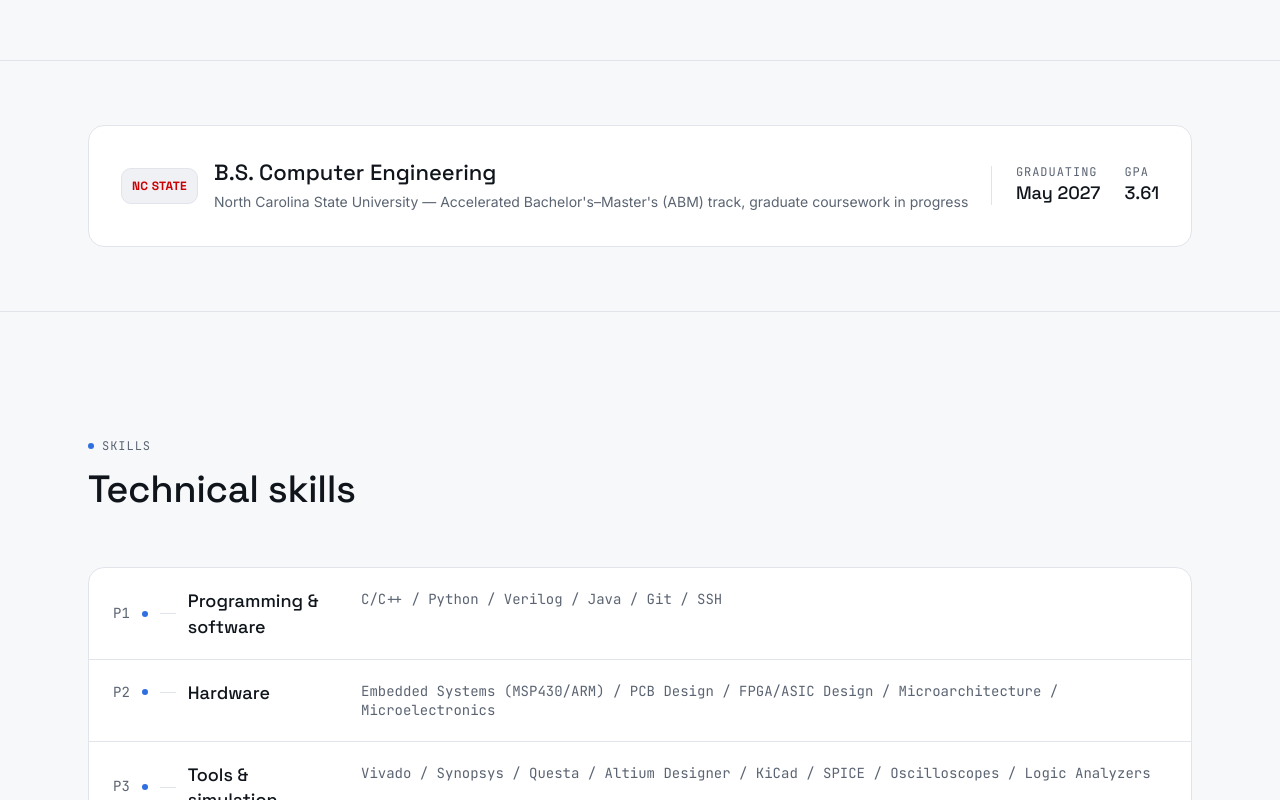
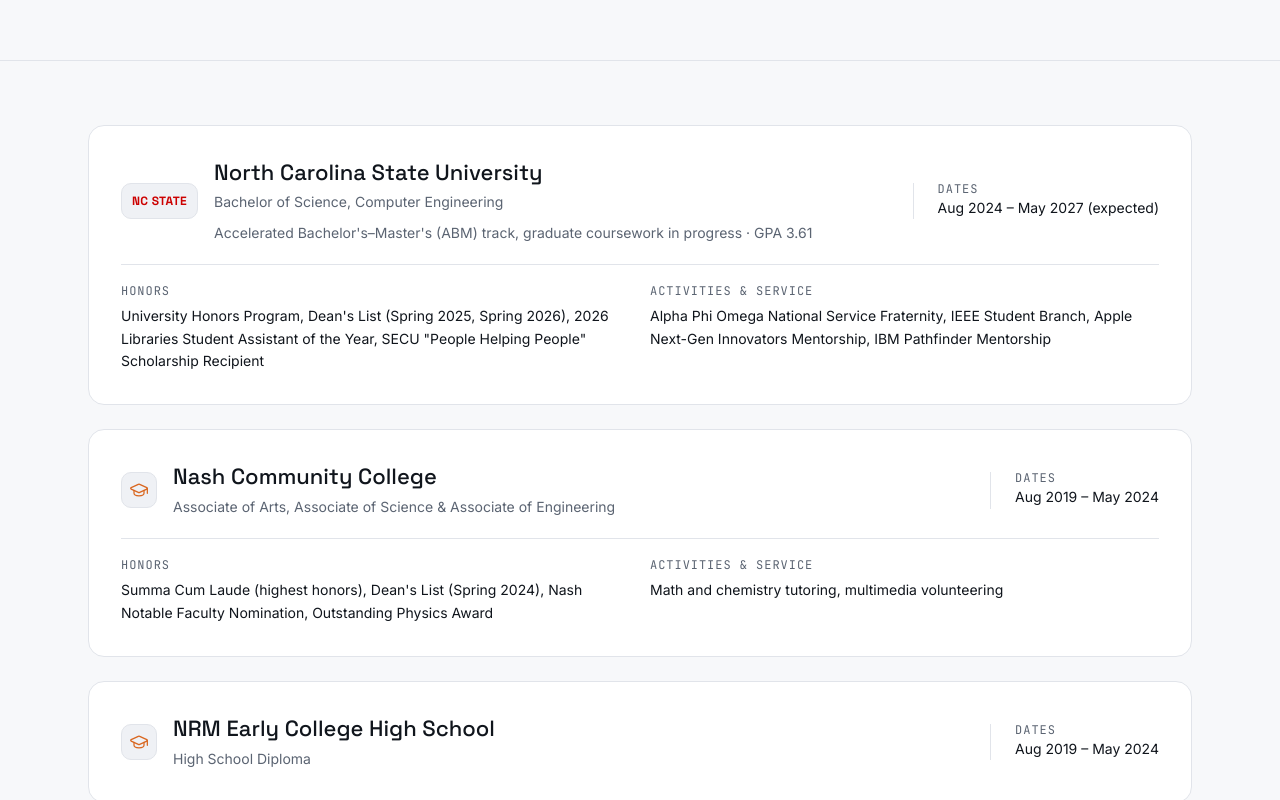
Before and after one commit to mdeal871/portfolio, a Next.js app: page /engineering in a window 1280 px wide. Shown: the part 6220-7020 px from the top of the page. Built offline with nearby package versions, Linux system fonts and the light colour scheme.

Commit message:
Expanded education

```diff
--- a/components/sections/engineering/education.tsx
+++ b/components/sections/engineering/education.tsx
@@ -1,44 +1,89 @@
 "use client";
 
 import { motion } from "framer-motion";
+import { GraduationCap } from "lucide-react";
 import { CompanyLogo } from "@/components/ui/company-logo";
 import { fadeUp, viewportOnce } from "@/components/motion/variants";
+
+const EDUCATION = [
+  {
+    school: "North Carolina State University",
+    degree: "Bachelor of Science, Computer Engineering",
+    dates: "Aug 2024 – May 2027 (expected)",
+    details: "Accelerated Bachelor's–Master's (ABM) track, graduate coursework in progress · GPA 3.61",
+    honors: 'University Honors Program, Dean\'s List (Spring 2025, Spring 2026), 2026 Libraries Student Assistant of the Year, SECU "People Helping People" Scholarship Recipient',
+    activities: "Alpha Phi Omega National Service Fraternity, IEEE Student Branch, Apple Next-Gen Innovators Mentorship, IBM Pathfinder Mentorship",
+    logo: "ncsu",
+  },
+  {
+    school: "Nash Community College",
+    degree: "Associate of Arts, Associate of Science & Associate of Engineering",
+    dates: "Aug 2019 – May 2024",
+    honors: "Summa Cum Laude (highest honors), Dean's List (Spring 2024), Nash Notable Faculty Nomination, Outstanding Physics Award",
+    activities: "Math and chemistry tutoring, multimedia volunteering",
+  },
+  {
+    school: "NRM Early College High School",
+    degree: "High School Diploma",
+    dates: "Aug 2019 – May 2024",
+  },
+];
 
 export function Education() {
   return (
     <section className="relative border-t border-border bg-bg py-16">
-      <div className="mx-auto max-w-6xl px-6">
+      <div className="mx-auto max-w-6xl space-y-6 px-6">
+        {EDUCATION.map((education) => (
           <motion.div
+            key={education.school}
             initial="hidden"
             whileInView="show"
             viewport={viewportOnce}
             variants={fadeUp}
-          className="flex flex-col gap-5 rounded-lg border border-border bg-surface p-6 sm:flex-row sm:items-center sm:justify-between md:p-8"
+            className="rounded-lg border border-border bg-surface p-6 md:p-8"
           >
+            <div className="flex flex-col gap-5 lg:flex-row lg:items-center lg:justify-between">
               <div className="flex items-center gap-4">
-            <CompanyLogo company="ncsu" />
-            <div>
+                {education.logo === "ncsu" ? (
+                  <CompanyLogo company="ncsu" className="shrink-0" />
+                ) : (
+                  <span className="flex h-9 w-9 shrink-0 items-center justify-center rounded-md border border-border bg-surface-2 text-trace">
+                    <GraduationCap size={20} strokeWidth={1.5} aria-hidden="true" />
+                  </span>
+                )}
+                <div className="min-w-0">
                   <h2 className="font-display text-heading-md text-text">
-                B.S. Computer Engineering
+                    {education.school}
                   </h2>
-              <p className="text-body-sm text-text-muted mt-1">
-                North Carolina State University — Accelerated Bachelor's–Master's
-                (ABM) track, graduate coursework in progress
+                  <p className="mt-1 text-body-sm text-text-muted">
+                    {education.degree}
                   </p>
+                  {education.details && (
+                    <p className="mt-2 text-body-sm text-text-muted">
+                      {education.details}
+                    </p>
+                  )}
                 </div>
               </div>
-
-          <div className="flex shrink-0 items-center gap-6 border-t border-border pt-4 sm:border-t-0 sm:pt-0 sm:pl-6 sm:border-l">
+              <div className="shrink-0 border-t border-border pt-4 lg:border-l lg:border-t-0 lg:pl-6 lg:pt-0">
+                <p className="font-mono text-mono-label uppercase text-text-muted">Dates</p>
+                <p className="mt-0.5 text-body-sm text-text">{education.dates}</p>
+              </div>
+            </div>
+            {education.honors && education.activities && (
+              <div className="mt-5 grid gap-5 border-t border-border pt-5 sm:grid-cols-2">
                 <div>
-              <p className="font-mono text-mono-label uppercase text-text-muted">Graduating</p>
-              <p className="font-display text-heading-sm text-text mt-0.5">May 2027</p>
+                  <h3 className="font-mono text-mono-label uppercase text-text-muted">Honors</h3>
+                  <p className="mt-2 text-body-sm text-text">{education.honors}</p>
                 </div>
                 <div>
-              <p className="font-mono text-mono-label uppercase text-text-muted">GPA</p>
-              <p className="font-display text-heading-sm text-text mt-0.5">3.61</p>
+                  <h3 className="font-mono text-mono-label uppercase text-text-muted">Activities &amp; service</h3>
+                  <p className="mt-2 text-body-sm text-text">{education.activities}</p>
                 </div>
               </div>
+            )}
           </motion.div>
+        ))}
       </div>
     </section>
   );
```
Also changed, not shown: 1 other file (tests, documents, lock files or other folders). Lines whose indentation alone changed are shown as unchanged.
